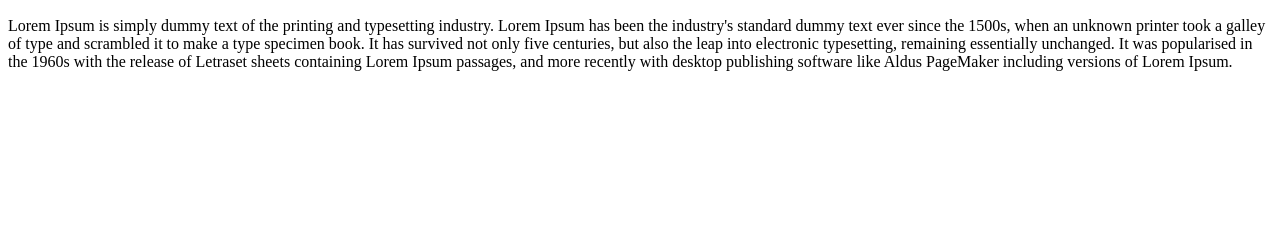
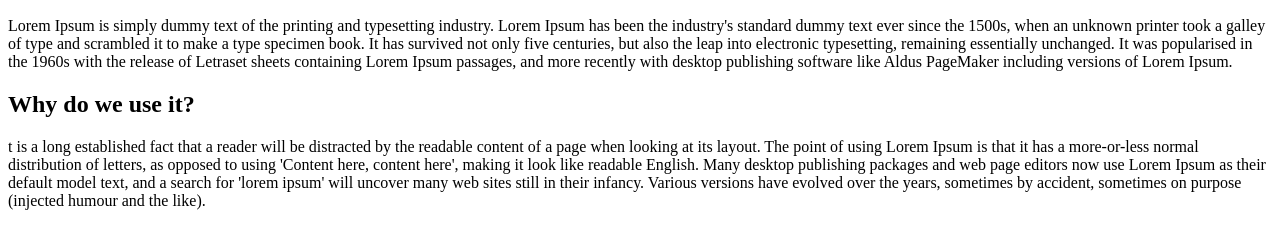
Before and after one commit to szandala/git-conflict, a plain HTML site: page index.html in a window 1280 px wide. Shown: the part 110-358 px from the top of the page. Drawn offline with Linux system fonts and the light colour scheme.

Commit message:
Newer paragraph

```diff
--- a/index.html
+++ b/index.html
@@ -9,5 +9,11 @@
         <p>
             Lorem Ipsum is simply dummy text of the printing and typesetting industry. Lorem Ipsum has been the industry's standard dummy text ever since the 1500s, when an unknown printer took a galley of type and scrambled it to make a type specimen book. It has survived not only five centuries, but also the leap into electronic typesetting, remaining essentially unchanged. It was popularised in the 1960s with the release of Letraset sheets containing Lorem Ipsum passages, and more recently with desktop publishing software like Aldus PageMaker including versions of Lorem Ipsum.
         </p>
+        <h2>
+            Why do we use it?
+        </h2>
+        <p>
+            t is a long established fact that a reader will be distracted by the readable content of a page when looking at its layout. The point of using Lorem Ipsum is that it has a more-or-less normal distribution of letters, as opposed to using 'Content here, content here', making it look like readable English. Many desktop publishing packages and web page editors now use Lorem Ipsum as their default model text, and a search for 'lorem ipsum' will uncover many web sites still in their infancy. Various versions have evolved over the years, sometimes by accident, sometimes on purpose (injected humour and the like).
+        </p>
     </body>
 </html>
```
